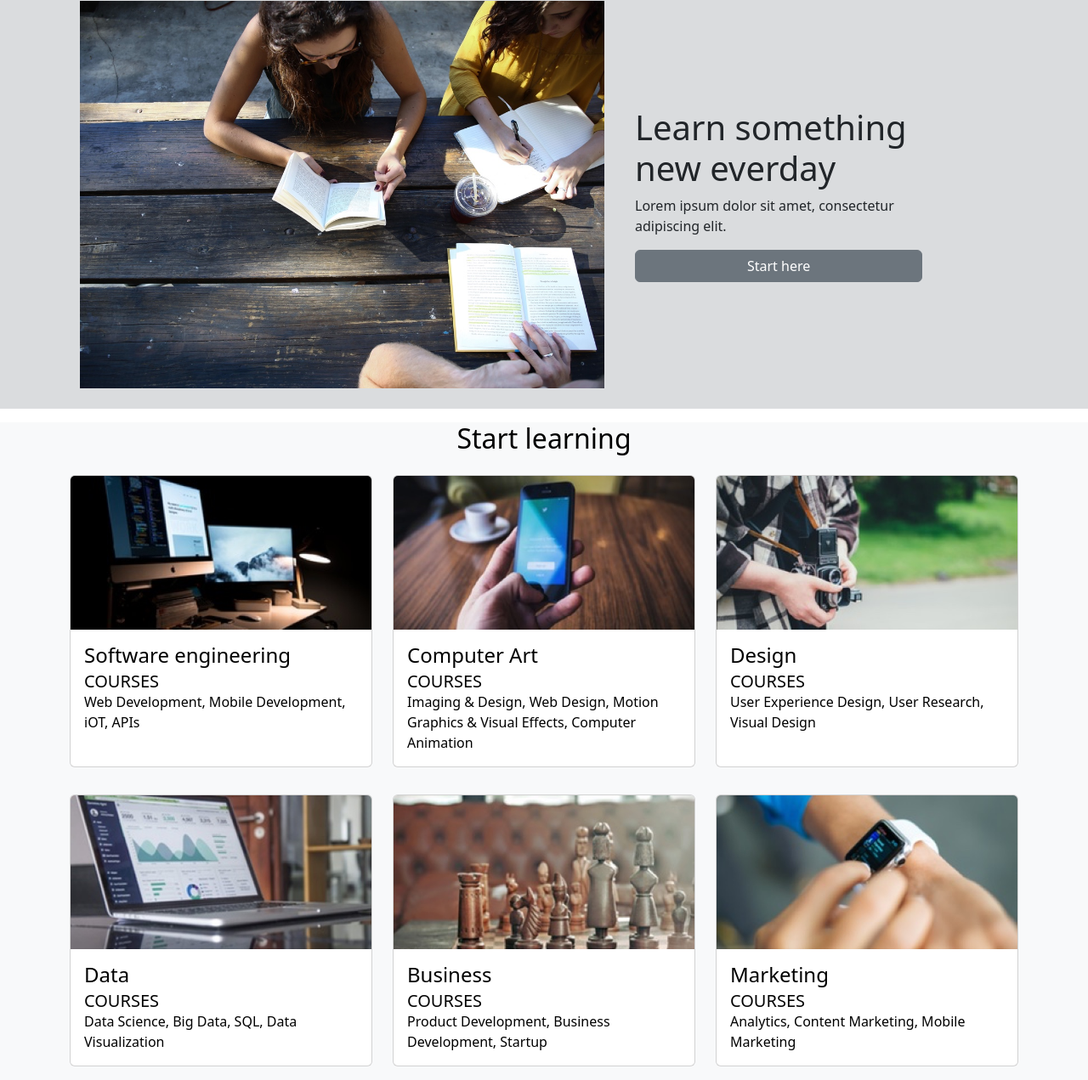
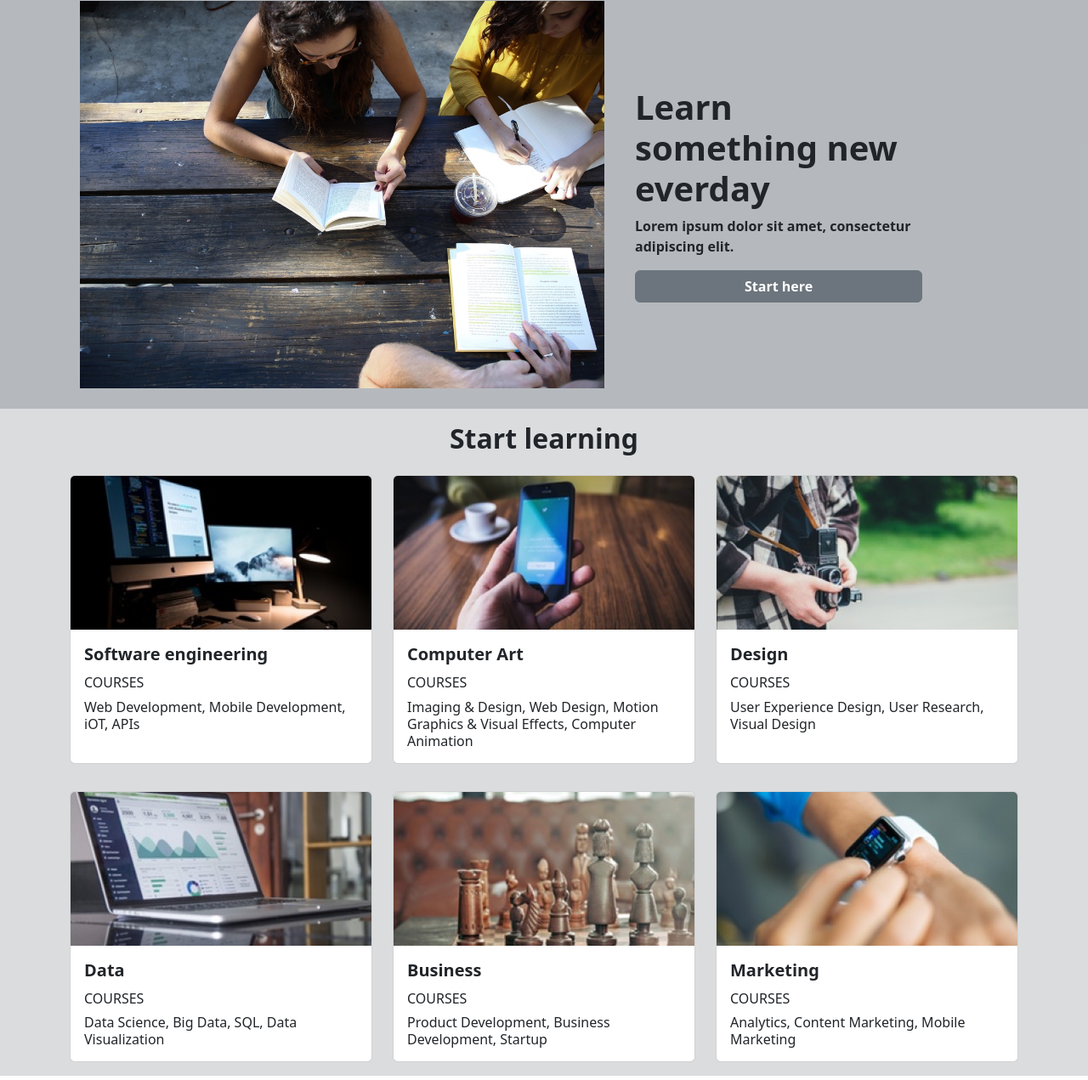
Before and after one commit to SupTarr/Colmar-Bootstrap, a plain HTML site: page index.html in a window 1280 px wide. Shown: the part 87-1358 px from the top of the page at 85% size. Drawn offline with nearby package versions, Linux system fonts and the light colour scheme; a web font is replaced by a local one.

Commit message:
Improve style of Start learning

```diff
--- a/index.html
+++ b/index.html
@@ -28,16 +28,16 @@
         <div class="collapse navbar-collapse me-3" id="navbarNav">
           <ul class="navbar-nav ms-auto">
             <li class="nav-item">
-              <a class="nav-link" aria-current="page" href="#">On campus</a>
+              <a class="nav-link fw-semibold" aria-current="page" href="#">On campus</a>
             </li>
             <li class="nav-item">
-              <a class="nav-link" href="#">Online</a>
+              <a class="nav-link fw-semibold" href="#">Online</a>
             </li>
             <li class="nav-item">
-              <a class="nav-link" href="#">For companies</a>
+              <a class="nav-link fw-semibold" href="#">For companies</a>
             </li>
             <li class="nav-item">
-              <a class="nav-link" href="#">Sign in</a>
+              <a class="nav-link fw-semibold" href="#">Sign in</a>
             </li>
           </ul>
         </div>
@@ -74,15 +74,15 @@
     </nav>
 
     <!-- Top Banner -->
-    <article class="bg-secondary bg-opacity-25 position-relative">
+    <article class="bg-secondary bg-opacity-50 position-relative">
       <div class="container-md">
         <div class="row">
           <img class="col-md-7 py-md-4 px-0 px-md-4" src="images/banner.jpg" alt="Reading Book" />
           <div class="col-md-5 d-flex flex-column justify-content-center">
             <div class="d-grid py-3 banner-right">
-              <h1>Learn something new everday</h1>
-              <p>Lorem ipsum dolor sit amet, consectetur adipiscing elit.</p>
-              <button type="button" class="btn btn-secondary">
+              <h1 class="fw-bold">Learn something new everday</h1>
+              <p class="fw-bolder">Lorem ipsum dolor sit amet, consectetur adipiscing elit.</p>
+              <button type="button" class="btn btn-secondary fw-semibold">
                 Start here
               </button>
             </div>
@@ -160,9 +160,9 @@
   -->
 
     <!--Start learning-->
-    <section class="text-bg-light position-relative">
+    <section class="bg-secondary bg-opacity-25 position-relative" id="start-learning">
       <div class="container">
-        <h2 class="text-center mt-3">Start learning</h2>
+        <h2 class="text-center pt-3 fw-bolder">Start learning</h2>
         <div class="row">
           <!--Software engineering-->
           <div class="col-md-4 py-3">
@@ -173,9 +173,9 @@
                 alt="Computer"
               />
               <div class="card-body">
-                <h4 class="card-title">Software engineering</h4>
-                <h5 class="card-subtitle">COURSES</h5>
-                <p class="card-text">
+                <h4 class="card-title pb-2 mb-2 lh-sm fs-5 fw-bolder">Software engineering</h4>
+                <h5 class="card-subtitle fs-6 mb-2">COURSES</h5>
+                <p class="card-text fs-6 lh-sm">
                   Web Development, Mobile Development, iOT, APIs
                 </p>
               </div>
@@ -190,9 +190,9 @@
                 alt="Mobile Phones"
               />
               <div class="card-body">
-                <h4 class="card-title">Computer Art</h4>
-                <h5 class="card-subtitle">COURSES</h5>
-                <p class="card-text">
+                <h4 class="card-title pb-2 mb-2 lh-sm fs-5 fw-bolder">Computer Art</h4>
+                <h5 class="card-subtitle fs-6 mb-2">COURSES</h5>
+                <p class="card-text fs-6 lh-sm">
                   Imaging & Design, Web Design, Motion Graphics & Visual
                   Effects, Computer Animation
                 </p>
@@ -208,9 +208,9 @@
                 alt="Photography"
               />
               <div class="card-body">
-                <h4 class="card-title">Design</h4>
-                <h5 class="card-subtitle">COURSES</h5>
-                <p class="card-text">
+                <h4 class="card-title pb-2 mb-2 lh-sm fs-5 fw-bolder">Design</h4>
+                <h5 class="card-subtitle fs-6 mb-2">COURSES</h5>
+                <p class="card-text fs-6 lh-sm">
                   User Experience Design, User Research, Visual Design
                 </p>
               </div>
@@ -225,9 +225,9 @@
                 alt="Data Science"
               />
               <div class="card-body">
-                <h4 class="card-title">Data</h4>
-                <h5 class="card-subtitle">COURSES</h5>
-                <p class="card-text">
+                <h4 class="card-title pb-2 mb-2 lh-sm fs-5 fw-bolder">Data</h4>
+                <h5 class="card-subtitle fs-6 mb-2">COURSES</h5>
+                <p class="card-text fs-6 lh-sm">
                   Data Science, Big Data, SQL, Data Visualization
                 </p>
               </div>
@@ -242,9 +242,9 @@
                 alt="Chess"
               />
               <div class="card-body">
-                <h4 class="card-title">Business</h4>
-                <h5 class="card-subtitle">COURSES</h5>
-                <p class="card-text">
+                <h4 class="card-title pb-2 mb-2 lh-sm fs-5 fw-bolder">Business</h4>
+                <h5 class="card-subtitle fs-6 mb-2">COURSES</h5>
+                <p class="card-text fs-6 lh-sm">
                   Product Development, Business Development, Startup
                 </p>
               </div>
@@ -259,9 +259,9 @@
                 alt="Smart Watch"
               />
               <div class="card-body">
-                <h4 class="card-title">Marketing</h4>
-                <h5 class="card-subtitle">COURSES</h5>
-                <p class="card-text">
+                <h4 class="card-title pb-2 mb-2 lh-sm fs-5 fw-bolder">Marketing</h4>
+                <h5 class="card-subtitle fs-6 mb-2">COURSES</h5>
+                <p class="card-text fs-6 lh-sm">
                   Analytics, Content Marketing, Mobile Marketing
                 </p>
               </div>
--- a/style.css
+++ b/style.css
@@ -24,10 +24,10 @@ ul.nav {
   }
 }
 
-article.bg-secondary.bg-opacity-25 {
+article.bg-secondary.bg-opacity-50 {
   top: 64px;
 }
 
-section.text-bg-light.position-relative {
+#start-learning {
   top: 64px;
 }
```
